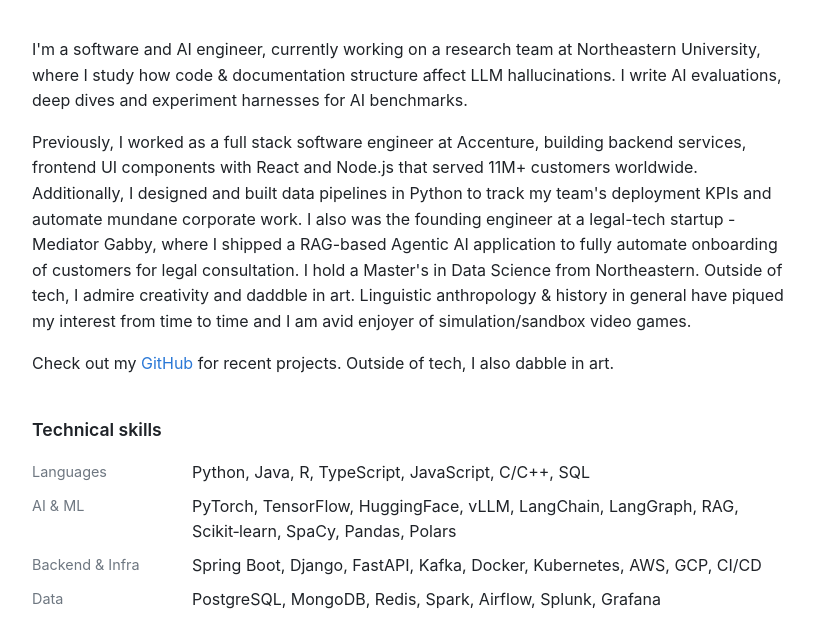
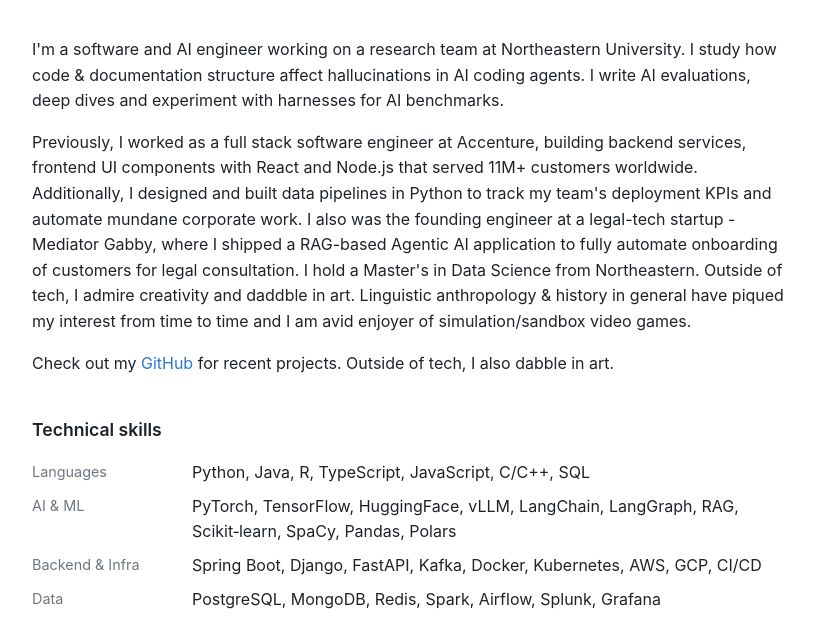
Before and after one commit to ShonenAsh/shonenash.github.io, a website built with Vite: page index.html in a window 1280 px wide. Shown: the part 177-794 px from the top of the page, without its empty margins (228-1051 px from the left). Built offline with nearby package versions, Linux system fonts and the light colour scheme.

Commit message:
fix grammar

```diff
--- a/index.html
+++ b/index.html
@@ -44,8 +44,8 @@
         <main>
             <section id="about">
                 <p>
-                    I'm a software and AI engineer, currently working on a research team at Northeastern University, where I study how code & documentation structure affect LLM hallucinations.
-                    I write AI evaluations, deep dives and experiment harnesses for AI benchmarks.
+                    I'm a software and AI engineer working on a research team at Northeastern University. I study how code & documentation structure affect hallucinations in AI coding agents.
+                    I write AI evaluations, deep dives and experiment with harnesses for AI benchmarks.
                 </p>
                 <p>
                     Previously, I worked as a full stack software engineer at Accenture, building backend services, frontend UI components with React and Node.js that served 11M+ customers worldwide.
```
